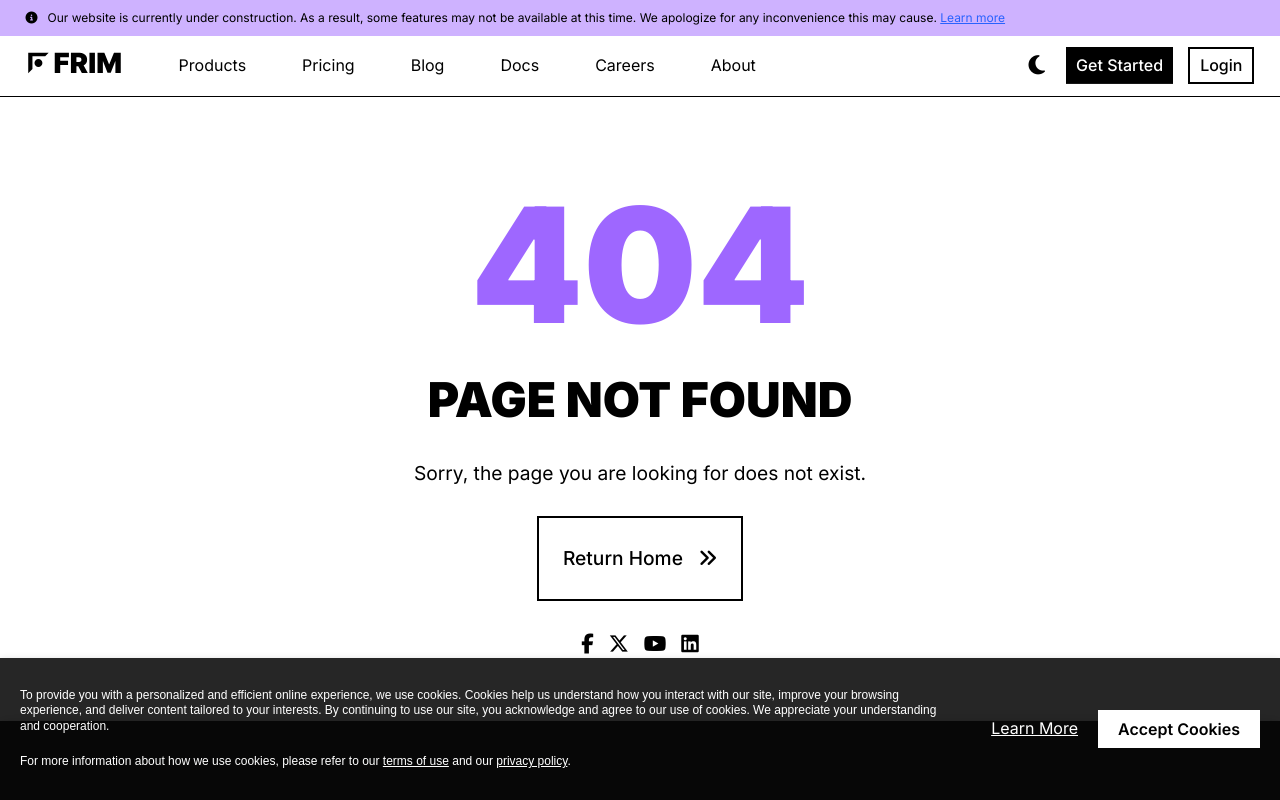
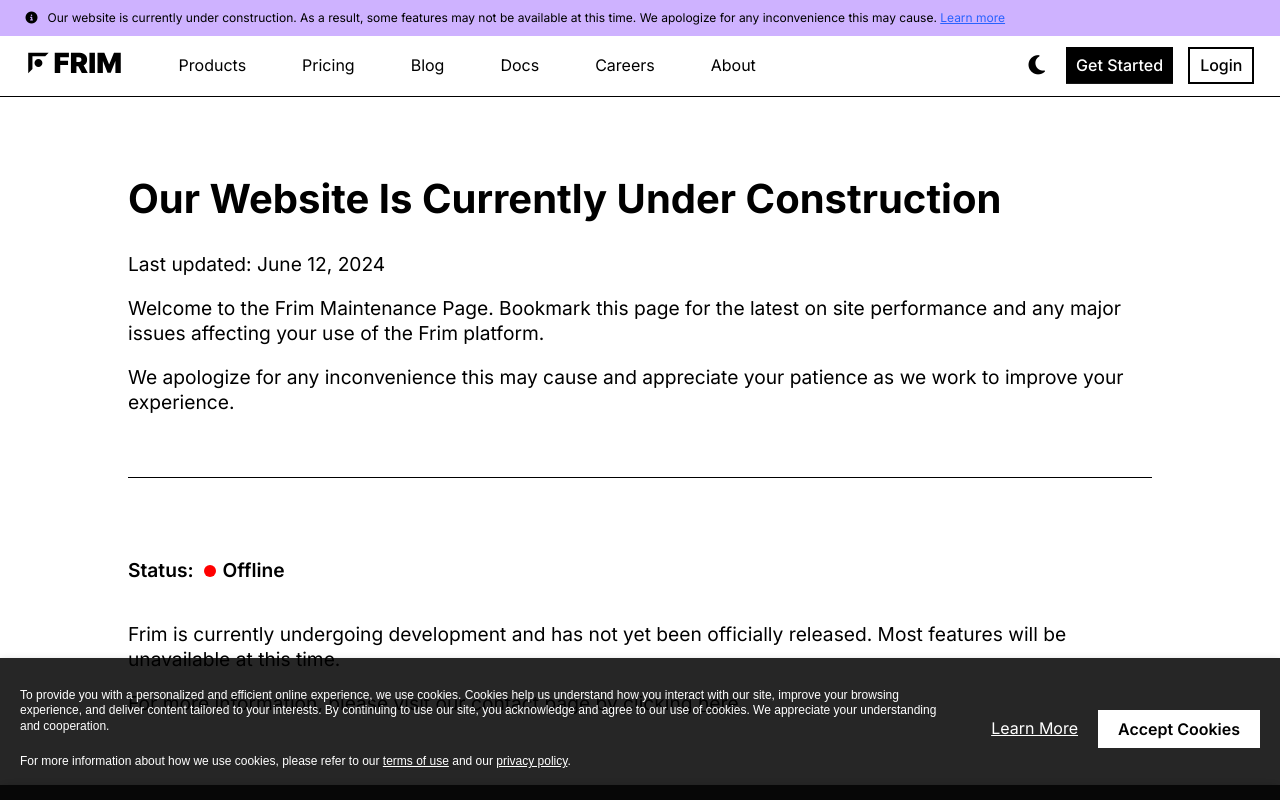
Before and after one commit to fconiglione/frim, a React (Create React App) app in the folder Client/: page /maintenance in a window 1280 px wide. Shown: the top 800 px of the page. Built offline with nearby package versions, Linux system fonts and the light colour scheme; a web font is replaced by a local one.

Commit message:
maintenance page complete

```diff
--- a/Client/src/assets/styles/index.css
+++ b/Client/src/assets/styles/index.css
@@ -2585,3 +2585,59 @@
 .dark .pricing-cta {
     background-color: #9b7fd1;
 }
+
+/* Maintenance (maintenance.js) */
+
+.maintenance {
+    padding: 50px 10%;
+}
+.maintenance h1 {
+    font-size: 2.5em;
+}
+.maintenance h2 {
+    font-size: 2em;
+}
+.maintenance p {
+    font-size: 1.2em;
+}
+.maintenance a {
+    color: #000000;
+    transition: color 0.3s linear;
+}
+.maintenance a:hover {
+    color: #303132;
+}
+.maintenance-status {
+    display: flex;
+    align-items: center;
+    flex-direction: row;
+    gap: 10px;
+    font-weight: 600;
+}
+.maintenance-status-dot {
+    width: 12px;
+    height: 12px;
+    background-color: red; /* Change to green for online */
+    border-radius: 50%;
+    margin-right: -3px;
+}
+.maintenance hr {
+    border: none;
+    border-top: 1px solid #000000;
+    margin-top: 6%;
+    margin-bottom: 6%;
+    width: 100%;
+}
+
+/* Maintenance (.dark) */
+
+.dark .maintenance a {
+    color: #ffffff;
+    transition: color 0.3s linear;
+}
+.dark .maintenance a:hover {
+    color: #c7c7c7;
+}
+.dark .maintenance hr {
+    border-color: #ffffff;
+}
--- a/Client/src/components/Header.js
+++ b/Client/src/components/Header.js
@@ -37,7 +37,7 @@
             <div className="header-banner-container">
                 <div className="header-banner">
                     <i className="fa-solid fa-info-circle"></i>
-                    <p>Our website is currently under construction. As a result, some features may not be available at this time. We apologize for any inconvenience this may cause. <a href="/contact">Learn more</a></p>
+                    <p>Our website is currently under construction. As a result, some features may not be available at this time. We apologize for any inconvenience this may cause. <a href="/maintenance">Learn more</a></p>
                 </div>
             </div>
             <div className="large-screen-header-container">
--- a/Client/src/config/App.js
+++ b/Client/src/config/App.js
@@ -11,6 +11,7 @@
 import ScrollToTopButton from "../components/ScrollToTopButton";
 import CookieBanner from '../components/CookieBanner';
 import Pricing from "../pages/pricing";
+import Maintenance from "../pages/maintenance";
 
 function App() {
   return (
@@ -40,6 +41,7 @@
     <div>
       {displaySelectItems() && <Header />}
       <Routes>
+        <Route path="/maintenance" element={<Maintenance />} />
         <Route path="/pricing" element={<Pricing />} />
         <Route path="/careers" element={<Careers />} />
         <Route path="/privacy-policy" element={<PrivacyPolicy />} />
--- /dev/null
+++ b/Client/src/pages/maintenance.js
@@ -0,0 +1,28 @@
+import { React } from "react";
+import { useEffect } from "react";
+
+function Maintenance() {
+    const pageTitle = "Maintenance";
+
+    useEffect(() => {
+        document.title = `${pageTitle} | Frim`;
+    }, [pageTitle]);
+    return (
+        <section className="maintenance">
+            <h1>Our Website Is Currently Under Construction</h1>
+            <p>Last updated: June 12, 2024</p>
+            <p>Welcome to the Frim Maintenance Page. Bookmark this page for the latest on site performance and any major issues affecting your use of the Frim platform.</p>
+            <p>We apologize for any inconvenience this may cause and appreciate your patience as we work to improve your experience.</p>
+            <hr />
+            <div className="maintenance-status">
+                <p>Status:</p>
+                <div className="maintenance-status-dot"></div>
+                <p>Offline</p>
+            </div>
+            <p>Frim is currently undergoing development and has not yet been officially released. Most features will be unavailable at this time.</p>
+            <p>For more information, please visit our contact page by clicking <a href="/contact">here</a>.</p>
+        </section>
+    );
+}
+
+export default Maintenance;
```
